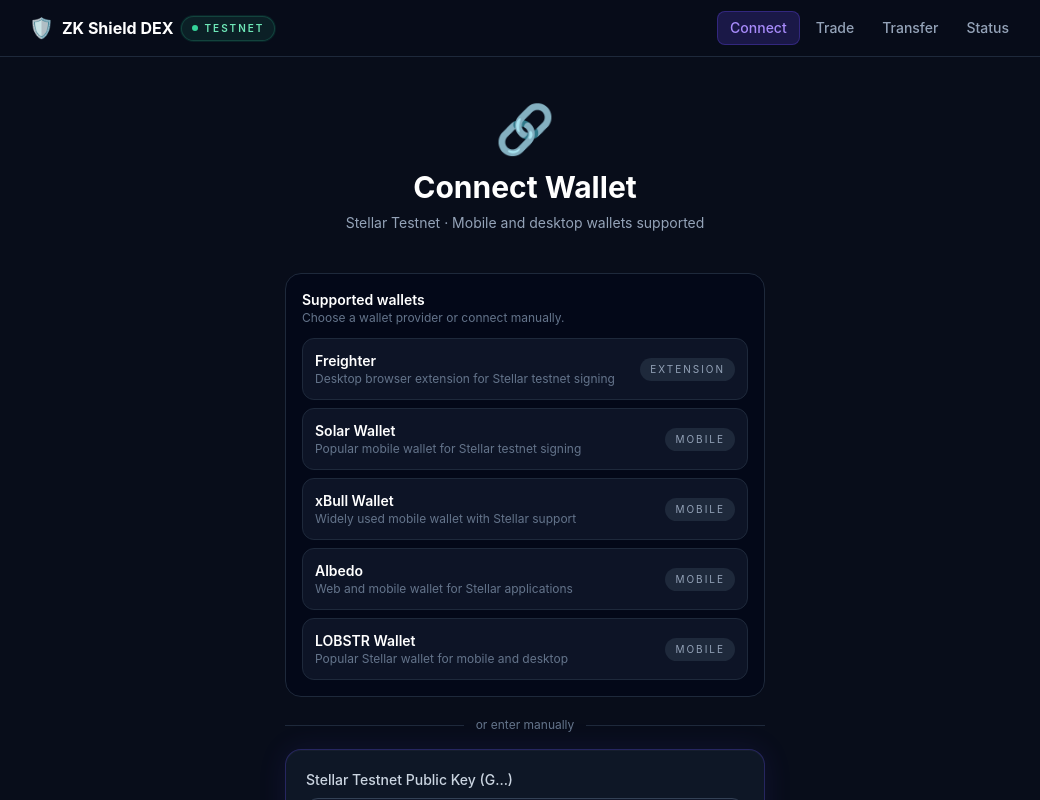
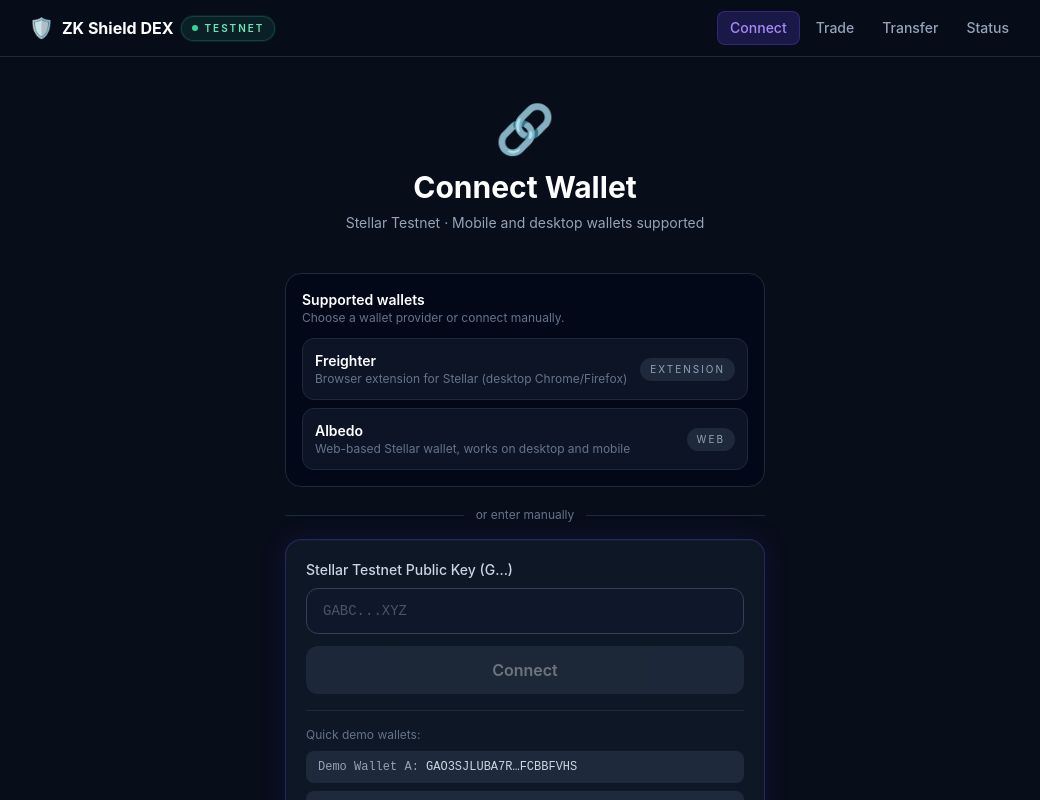
Before and after one commit to opeyemiolami486-creator/Stellar-Build, a Next.js app in the folder zk-shield-dex-modified/frontend/: page /connect in a window 1280 px wide. Shown: the top 800 px of the page, without its empty margins (115-1155 px from the left). Built offline with nearby package versions, Linux system fonts and the light colour scheme; no server answers.

Commit message:
Implement proper Stellar wallet integration with Freighter and Albedo

```diff
--- a/zk-shield-dex-modified/frontend/src/app/connect/page.tsx
+++ b/zk-shield-dex-modified/frontend/src/app/connect/page.tsx
@@ -14,44 +14,16 @@
     id: "freighter",
     name: "Freighter",
     type: "extension",
-    description: "Desktop browser extension for Stellar testnet signing",
+    description: "Browser extension for Stellar (desktop Chrome/Firefox)",
     installUrl: "https://www.freighter.app/",
     supportsMobile: false,
   },
   {
-    id: "solar",
-    name: "Solar Wallet",
-    type: "mobile",
-    description: "Popular mobile wallet for Stellar testnet signing",
-    installUrl: "https://www.solarwallet.io/",
-    deepLinkSchema: "solarwallet://",
-    supportsMobile: true,
-  },
-  {
-    id: "xbull",
-    name: "xBull Wallet",
-    type: "mobile",
-    description: "Widely used mobile wallet with Stellar support",
-    installUrl: "https://www.xbull.app/",
-    deepLinkSchema: "xbull://",
-    supportsMobile: true,
-  },
-  {
     id: "albedo",
     name: "Albedo",
-    type: "mobile",
-    description: "Web and mobile wallet for Stellar applications",
+    type: "web",
+    description: "Web-based Stellar wallet, works on desktop and mobile",
     installUrl: "https://albedo.link/",
-    deepLinkSchema: "albedo://",
-    supportsMobile: true,
-  },
-  {
-    id: "lobstr",
-    name: "LOBSTR Wallet",
-    type: "mobile",
-    description: "Popular Stellar wallet for mobile and desktop",
-    installUrl: "https://lobstr.co/",
-    deepLinkSchema: "lobstr://",
     supportsMobile: true,
   },
 ];
@@ -69,57 +41,6 @@
       getAddress?: () => Promise<string | { address?: string } | null>;
       requestAccess?: () => Promise<{ publicKey?: string; address?: string } | string | null>;
       isConnected?: () => Promise<boolean>;
-    };
-    solar?: {
-      getPublicKey?: () => Promise<{ publicKey?: string } | string | null>;
-      getAddress?: () => Promise<string | { address?: string } | null>;
-      requestAccess?: () => Promise<{ publicKey?: string; address?: string } | string | null>;
-    };
-    solarWallet?: {
-      getPublicKey?: () => Promise<{ publicKey?: string } | string | null>;
-      getAddress?: () => Promise<string | { address?: string } | null>;
-      requestAccess?: () => Promise<{ publicKey?: string; address?: string } | string | null>;
-    };
-    solarwallet?: {
-      getPublicKey?: () => Promise<{ publicKey?: string } | string | null>;
-      getAddress?: () => Promise<string | { address?: string } | null>;
-      requestAccess?: () => Promise<{ publicKey?: string; address?: string } | string | null>;
-    };
-    stellarWallet?: {
-      getPublicKey?: () => Promise<{ publicKey?: string } | string | null>;
-      getAddress?: () => Promise<string | { address?: string } | null>;
-      requestAccess?: () => Promise<{ publicKey?: string; address?: string } | string | null>;
-    };
-    stellarwallet?: {
-      getPublicKey?: () => Promise<{ publicKey?: string } | string | null>;
-      getAddress?: () => Promise<string | { address?: string } | null>;
-      requestAccess?: () => Promise<{ publicKey?: string; address?: string } | string | null>;
-    };
-    xbull?: {
-      getPublicKey?: () => Promise<{ publicKey?: string } | string | null>;
-      getAddress?: () => Promise<string | { address?: string } | null>;
-      requestAccess?: () => Promise<{ publicKey?: string; address?: string } | string | null>;
-    };
-    xBull?: {
-      getPublicKey?: () => Promise<{ publicKey?: string } | string | null>;
-      getAddress?: () => Promise<string | { address?: string } | null>;
-      requestAccess?: () => Promise<{ publicKey?: string; address?: string } | string | null>;
-    };
-    "x-bull"?: {
-      getPublicKey?: () => Promise<{ publicKey?: string } | string | null>;
-      getAddress?: () => Promise<string | { address?: string } | null>;
-      requestAccess?: () => Promise<{ publicKey?: string; address?: string } | string | null>;
-    };
-    albedo?: {
-      publicKey?: string;
-      getPublicKey?: () => Promise<string | { publicKey?: string } | null>;
-      address?: string;
-      getAddress?: () => Promise<string | { address?: string } | null>;
-    };
-    lobstr?: {
-      getPublicKey?: () => Promise<{ publicKey?: string } | string | null>;
-      getAddress?: () => Promise<string | { address?: string } | null>;
-      requestAccess?: () => Promise<{ publicKey?: string; address?: string } | string | null>;
     };
   };
 
@@ -172,6 +93,15 @@
 
     loadProviders();
 
+    // Handle Albedo callback
+    if (typeof window !== "undefined") {
+      const params = new URLSearchParams(window.location.search);
+      const albedoAddress = params.get("address");
+      if (albedoAddress) {
+        handleConnect(albedoAddress, "albedo");
+      }
+    }
+
     if (connectedAddress) {
       setAddress(connectedAddress);
       api.getWallet(connectedAddress)
@@ -203,6 +133,13 @@
     }
   }
 
+  async function connectAlbedo() {
+    const currentOrigin = typeof window !== "undefined" ? window.location.origin : "";
+    const returnUrl = `${currentOrigin}/connect?wallet=albedo_return`;
+    const alledoUrl = `https://albedo.link/?callback=${encodeURIComponent(returnUrl)}&network=testnet`;
+    window.location.href = alledoUrl;
+  }
+
   async function tryInjectedWallet(providerId: string) {
     if (typeof window === "undefined") return null;
 
@@ -213,26 +150,11 @@
       case "freighter":
         attempts.push({ target: win.freighter ?? win.freighterApi, methods: ["getPublicKey", "getAddress", "requestAccess"] });
         break;
-      case "solar":
-        attempts.push({ target: win.solar ?? win.solarWallet ?? win.solarwallet ?? win.stellarWallet ?? win.stellarwallet, methods: ["getPublicKey", "getAddress", "requestAccess"] });
-        break;
-      case "xbull":
-        attempts.push({ target: win.xbull ?? win.xBull ?? win["x-bull"], methods: ["getPublicKey", "getAddress", "requestAccess"] });
-        break;
       case "albedo":
-        attempts.push({ target: win.albedo, methods: ["publicKey", "address", "getPublicKey", "getAddress"] });
-        break;
-      case "lobstr":
-        attempts.push({ target: win.lobstr, methods: ["getPublicKey", "getAddress", "requestAccess"] });
-        break;
-      case "generic":
+        // Albedo doesn't inject into window; it uses web-based redirect
+        return null;
+      default:
         attempts.push({ target: win.freighter ?? win.freighterApi, methods: ["getPublicKey", "getAddress", "requestAccess"] });
-        attempts.push({ target: win.solar ?? win.solarWallet ?? win.solarwallet ?? win.stellarWallet ?? win.stellarwallet, methods: ["getPublicKey", "getAddress", "requestAccess"] });
-        attempts.push({ target: win.xbull ?? win.xBull ?? win["x-bull"], methods: ["getPublicKey", "getAddress", "requestAccess"] });
-        attempts.push({ target: win.albedo, methods: ["publicKey", "address", "getPublicKey", "getAddress"] });
-        attempts.push({ target: win.lobstr, methods: ["getPublicKey", "getAddress", "requestAccess"] });
-        break;
-      default:
         break;
     }
 
@@ -270,29 +192,32 @@
     setError("");
 
     try {
-      const injectedAddress = await tryInjectedWallet(providerId) ?? await tryInjectedWallet("generic");
+      // For Albedo, use web-based redirect
+      if (providerId === "albedo") {
+        localStorage.setItem("zk_wallet_pending_provider", "albedo");
+        connectAlbedo();
+        return;
+      }
+
+      // For other providers, try injection
+      const injectedAddress = await tryInjectedWallet(providerId);
       if (injectedAddress) {
         await handleConnect(injectedAddress, providerId);
         return;
       }
 
-      if (typeof window !== "undefined") {
-        if (provider.type === "mobile" && provider.deepLinkSchema) {
-          const deepLink = `${provider.deepLinkSchema}${provider.id === "solar" ? "//?network=testnet" : ""}`;
-          window.location.href = deepLink;
-          window.setTimeout(() => {
-            if (provider.installUrl) {
-              window.open(provider.installUrl, "_blank", "noopener,noreferrer");
-            }
-          }, 800);
-        } else if (provider.installUrl) {
-          window.open(provider.installUrl, "_blank", "noopener,noreferrer");
-        }
+      // If not found and it's a web wallet, prompt user to visit the site
+      if (provider.type === "web" && provider.installUrl) {
+        setStatus("error");
+        setError(
+          `${provider.name} is not detected on this page. Click the link below to connect via ${provider.name}, or enter your public key manually below.`
+        );
+        return;
       }
 
       setStatus("error");
       setError(
-        `${provider.name} was not detected. If it is already installed, approve the connection prompt and try again. On mobile, the wallet app should open automatically on Stellar testnet.`
+        `${provider.name} was not detected. Make sure it is installed and enabled as a browser extension, then try again.`
       );
     } catch (e: any) {
       setStatus("error");
```
